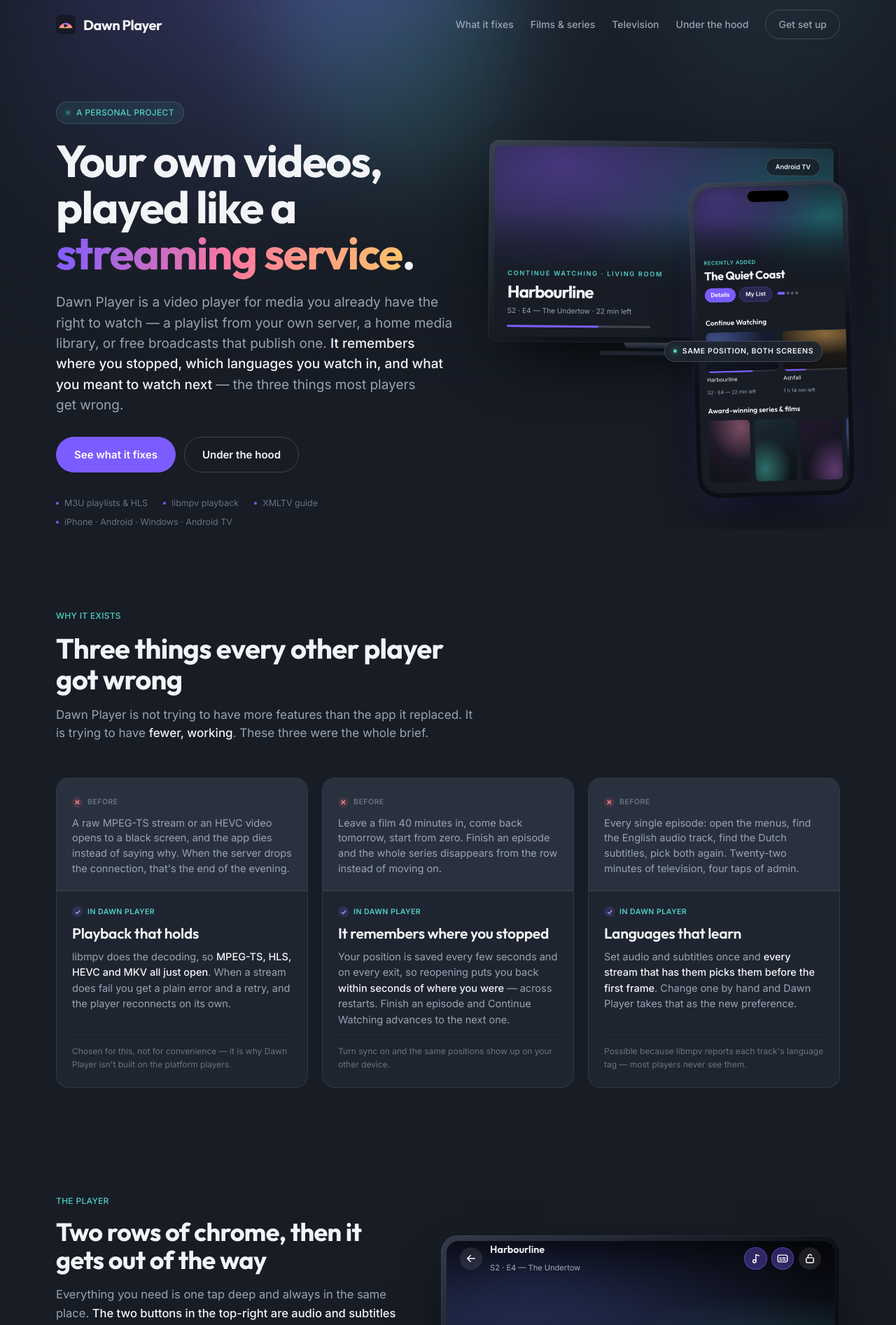
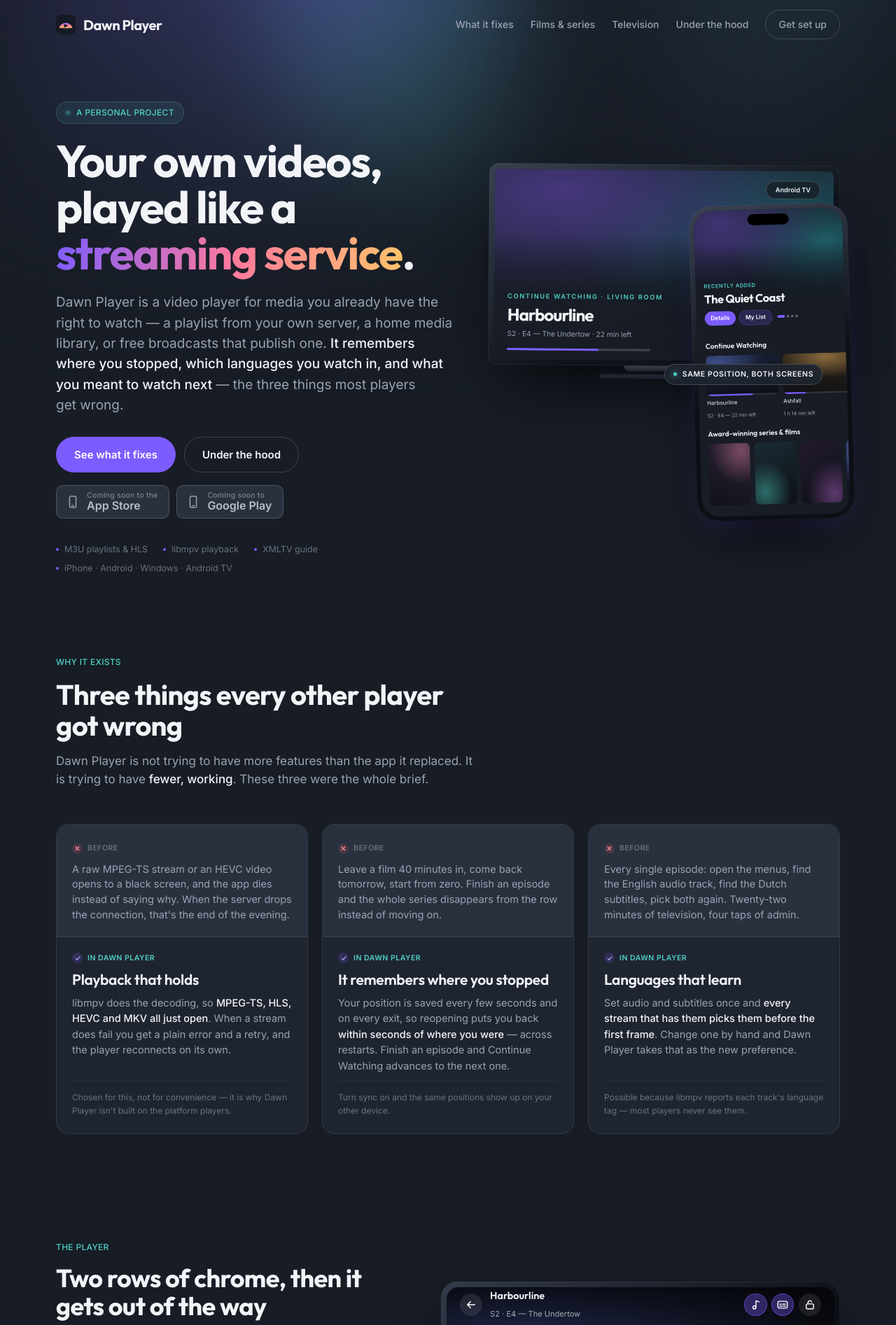
Before and after one commit to martijnlaffort/streamer-aurora, a PHP site: page / in a window 1280 px wide. Shown: the top 1893 px of the page at 70% size. Run offline with PHP 8.4, Linux system fonts and the light colour scheme.

Commit message:
feat(site): make dawnplayer.com findable, and show where to get the app
The site was unlisted on purpose: a noindex meta on the homepage and a
robots.txt that disallowed everything but the store pages. It is now public:
- robots.txt allows everything and points at a new sitemap.xml
- noindex removed; canonical URLs on every page
- Open Graph url/site name, a Twitter card, and SoftwareApplication
  structured data for search results

The hero gets App Store and Google Play badges under the buttons, marked
"Coming soon" and inert because neither listing is public yet. They are not
the official badge artwork (Apple and Google only allow that as a link to a
live listing); the HTML notes how to swap each one in when it goes live.

Co-Authored-By: Claude Opus 5.5 <noreply@anthropic.com>

```diff
--- a/site/index.html
+++ b/site/index.html
@@ -3,15 +3,31 @@
 <head>
 <meta charset="utf-8">
 <meta name="viewport" content="width=device-width, initial-scale=1">
-<!-- Unlisted on purpose: reachable by anyone with the link, absent from search.
-     This meta tag is what actually enforces it (see site/robots.txt). -->
-<meta name="robots" content="noindex, nofollow">
 <title>Dawn Player — a video player that remembers</title>
 <meta name="description" content="Dawn Player is a video player for media you already have the rights to: your own playlists, your own server, your own files. Playback that holds, resume that works, and languages it learns. It ships no content.">
+<link rel="canonical" href="https://dawnplayer.com/">
 <meta property="og:type" content="website">
+<meta property="og:site_name" content="Dawn Player">
+<meta property="og:url" content="https://dawnplayer.com/">
 <meta property="og:title" content="Dawn Player — a video player that remembers">
 <meta property="og:description" content="Playback that holds, resume that works, languages it learns. Phone, desktop and television, one codebase. Ships no content.">
+<meta name="twitter:card" content="summary">
+<meta name="twitter:title" content="Dawn Player — a video player that remembers">
+<meta name="twitter:description" content="Playback that holds, resume that works, languages it learns. Phone, desktop and television, one codebase. Ships no content.">
 <meta name="theme-color" content="#171C25">
+<!-- What search engines show beside the result. No offers or ratings yet:
+     add them when the store listings are public. -->
+<script type="application/ld+json">
+{
+  "@context": "https://schema.org",
+  "@type": "SoftwareApplication",
+  "name": "Dawn Player",
+  "url": "https://dawnplayer.com/",
+  "description": "A video player for media you already have the rights to: your own playlists, your own server, your own files. It remembers where you stopped, which languages you watch in, and what you meant to watch next.",
+  "applicationCategory": "MultimediaApplication",
+  "operatingSystem": "iOS, Android, Android TV, Windows"
+}
+</script>
 <link rel="icon" type="image/svg+xml" href="favicon.svg">
 <link rel="preconnect" href="https://fonts.googleapis.com">
 <link rel="preconnect" href="https://fonts.gstatic.com" crossorigin>
@@ -77,6 +93,21 @@
       <div class="btn-row">
         <a class="btn btn--primary" href="#fixes">See what it fixes</a>
         <a class="btn btn--ghost" href="#built">Under the hood</a>
+      </div>
+      <!-- Not Apple's or Google's badge artwork: their guidelines only allow
+           those as links to a live listing. When a listing is public, swap its
+           <span> for the official badge inside
+           <a href="https://apps.apple.com/app/id…"> or
+           <a href="https://play.google.com/store/apps/details?id=com.dawnplayer.player">. -->
+      <div class="stores" aria-label="Download">
+        <span class="store" aria-disabled="true">
+          <svg viewBox="0 0 24 24" width="20" height="20" fill="none" stroke="currentColor" stroke-width="1.8" stroke-linecap="round" stroke-linejoin="round" aria-hidden="true"><rect x="6.5" y="2.5" width="11" height="19" rx="2.5"/><path d="M10.5 18.5h3"/></svg>
+          <span><small>Coming soon to the</small>App Store</span>
+        </span>
+        <span class="store" aria-disabled="true">
+          <svg viewBox="0 0 24 24" width="20" height="20" fill="none" stroke="currentColor" stroke-width="1.8" stroke-linecap="round" stroke-linejoin="round" aria-hidden="true"><rect x="6.5" y="2.5" width="11" height="19" rx="2.5"/><path d="M10.5 18.5h3"/></svg>
+          <span><small>Coming soon to</small>Google Play</span>
+        </span>
       </div>
       <ul class="factlist">
         <li><i></i>M3U playlists &amp; HLS</li>
--- a/site/privacy.html
+++ b/site/privacy.html
@@ -3,9 +3,7 @@
 <head>
 <meta charset="utf-8">
 <meta name="viewport" content="width=device-width, initial-scale=1">
-<!-- Indexable on purpose, unlike index.html: App Store Connect and the Play
-     Console both fetch this URL automatically to verify the policy exists, and
-     Play's checker honours robots.txt. site/robots.txt allows this path. -->
+<link rel="canonical" href="https://dawnplayer.com/privacy.html">
 <title>Privacy Policy — Dawn Player</title>
 <meta name="description" content="Dawn Player's privacy policy. No accounts, no analytics, no ads: playlists, credentials and watch history stay on your device.">
 <meta name="theme-color" content="#171C25">
--- a/site/styles.css
+++ b/site/styles.css
@@ -73,6 +73,17 @@ img, svg { display: block; }
 .btn--ghost { border-color: var(--line-strong); color: var(--text); }
 .btn--ghost:hover { background: var(--surface-2); color: var(--text); }
 .btn-row { display: flex; flex-wrap: wrap; gap: 12px; }
+
+/* Store badges under the hero buttons. Shaped like the official badges but
+   dimmed and inert until each listing is public; see the note in index.html. */
+.stores { display: flex; flex-wrap: wrap; gap: 10px; margin-top: 18px; }
+.store {
+  display: inline-flex; align-items: center; gap: 10px; min-height: 48px;
+  padding: 7px 16px 7px 13px; border-radius: 10px; border: 1px solid var(--line-strong);
+  background: var(--surface-2); color: var(--muted); cursor: default; user-select: none;
+}
+.store > span { display: flex; flex-direction: column; font-size: 16px; font-weight: 600; line-height: 1.1; color: var(--text); opacity: .72; }
+.store small { font-size: 10.5px; font-weight: 500; letter-spacing: .2px; color: var(--muted); opacity: 1; }
 
 /* ---- scroll progress + nav ---------------------------------------------- */
 .progress { position: fixed; top: 0; left: 0; right: 0; height: 2px; z-index: 60; background: transparent; }
--- a/site/support.html
+++ b/site/support.html
@@ -3,8 +3,7 @@
 <head>
 <meta charset="utf-8">
 <meta name="viewport" content="width=device-width, initial-scale=1">
-<!-- Indexable on purpose, unlike index.html: this is the support URL both store
-     listings point at, and reviewers open it. site/robots.txt allows this path. -->
+<link rel="canonical" href="https://dawnplayer.com/support.html">
 <title>Support — Dawn Player</title>
 <meta name="description" content="Help with Dawn Player: adding a playlist or media server, playback and buffering, the programme guide, casting, and how to get in touch.">
 <meta name="theme-color" content="#171C25">
--- a/site/terms.html
+++ b/site/terms.html
@@ -3,9 +3,7 @@
 <head>
 <meta charset="utf-8">
 <meta name="viewport" content="width=device-width, initial-scale=1">
-<!-- Indexable on purpose, like privacy.html: linked from both store listings
-     as the end-user licence and acceptable-use terms. site/robots.txt allows
-     this path. -->
+<link rel="canonical" href="https://dawnplayer.com/terms.html">
 <title>Terms of Use — Dawn Player</title>
 <meta name="description" content="Dawn Player's terms of use. A media player that ships no content: use it only with media you have the right to access.">
 <meta name="theme-color" content="#171C25">
```
Also changed, not shown: site/robots.txt (+8 -17 lines), site/sitemap.xml (added, +9 -0 lines).
